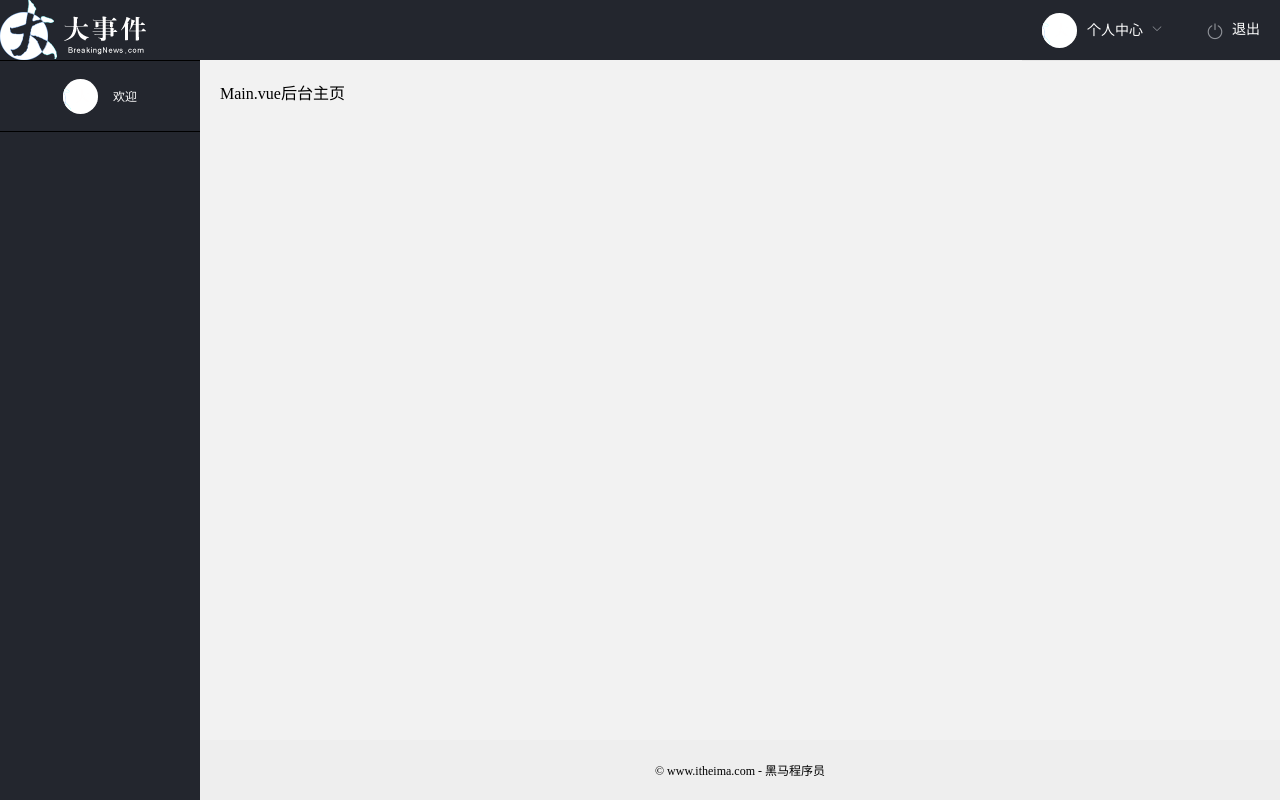
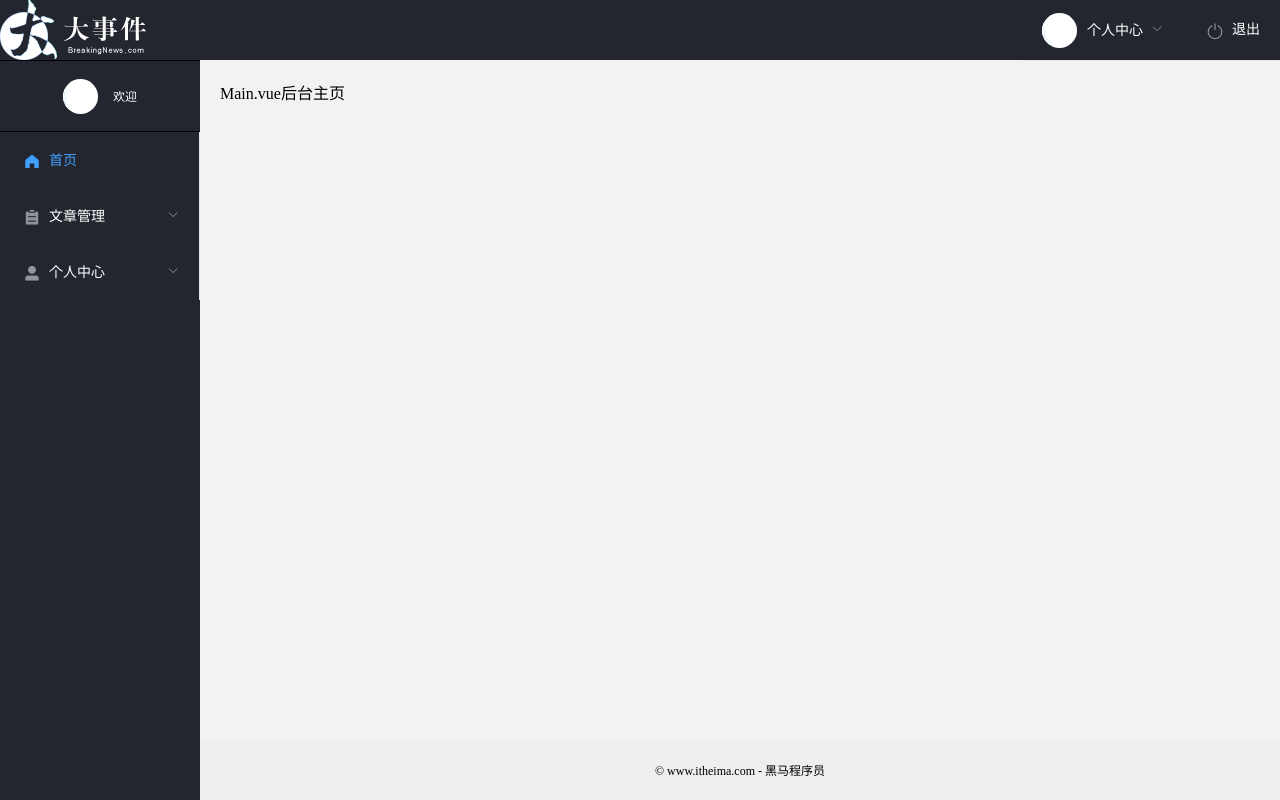
Before and after one commit to tefuirluo/breaking-news, a Vue app: page /#/ in a window 1280 px wide. Built offline with nearby package versions, Linux system fonts and the light colour scheme.

Commit message:
侧边栏组件标签准备完毕

```diff
--- a/src/views/layout/index.vue
+++ b/src/views/layout/index.vue
@@ -28,11 +28,59 @@
     <el-container>
       <!-- 侧边栏区域 -->
       <el-aside width="200px">
+        <!--侧边栏 - 用户信息区域-->
         <div class="user-box">
           <img :src="user_pic" alt="" v-if="user_pic" />
           <img src="@/assets/images/logo.png" alt="" v-else />
           <span>欢迎 {{ nickname || username }}</span>
         </div>
+        <!--侧边栏导航 - 菜单-->
+        <el-menu
+          default-active="/home"
+          class="el-menu-vertical-demo"
+          @open="handleOpen"
+          @close="handleClose"
+          background-color="#23262E"
+          text-color="#fff"
+          active-text-color="#409EFF"
+          >
+          <el-menu-item index="/home">
+            <i class="el-icon-s-home"></i>
+            <span>首页</span>
+          </el-menu-item>
+          <el-submenu index="/topic">
+            <template slot="title">
+              <i class="el-icon-s-order"></i>
+              <span>文章管理</span>
+            </template>
+            <el-menu-item index="/topic-1">
+              <i class="el-icon-s-data"></i>
+              <span>文章分类</span>
+            </el-menu-item>
+            <el-menu-item index="/topic-2">
+              <i class="el-icon-document-copy"></i>
+              <span>文章列表</span>
+            </el-menu-item>
+          </el-submenu>
+          <el-submenu index="/personal">
+            <template slot="title">
+              <i class="el-icon-user-solid"></i>
+              <span>个人中心</span>
+            </template>
+            <el-menu-item index="/personal-1">
+              <i class="el-icon-s-operation"></i>
+              <span>基本资料</span>
+            </el-menu-item>
+            <el-menu-item index="/personal-2">
+                <i class="el-icon-camera-solid"></i>
+                <span>更换头像</span>
+            </el-menu-item>
+            <el-menu-item index="/personal-3">
+                <i class="el-icon-key"></i>
+                <span>重置密码</span>
+            </el-menu-item>
+          </el-submenu>
+        </el-menu>
       </el-aside>
       <el-container>
         <!-- 页面主体区域 -->
@@ -83,6 +131,12 @@ export default {
           message: '感谢你留下来'
         })
       })
+    },
+    handleOpen (key, keyPath) {
+      console.log(key, keyPath)
+    },
+    handleClose (key, keyPath) {
+      console.log(key, keyPath)
     }
   }
 }
```
